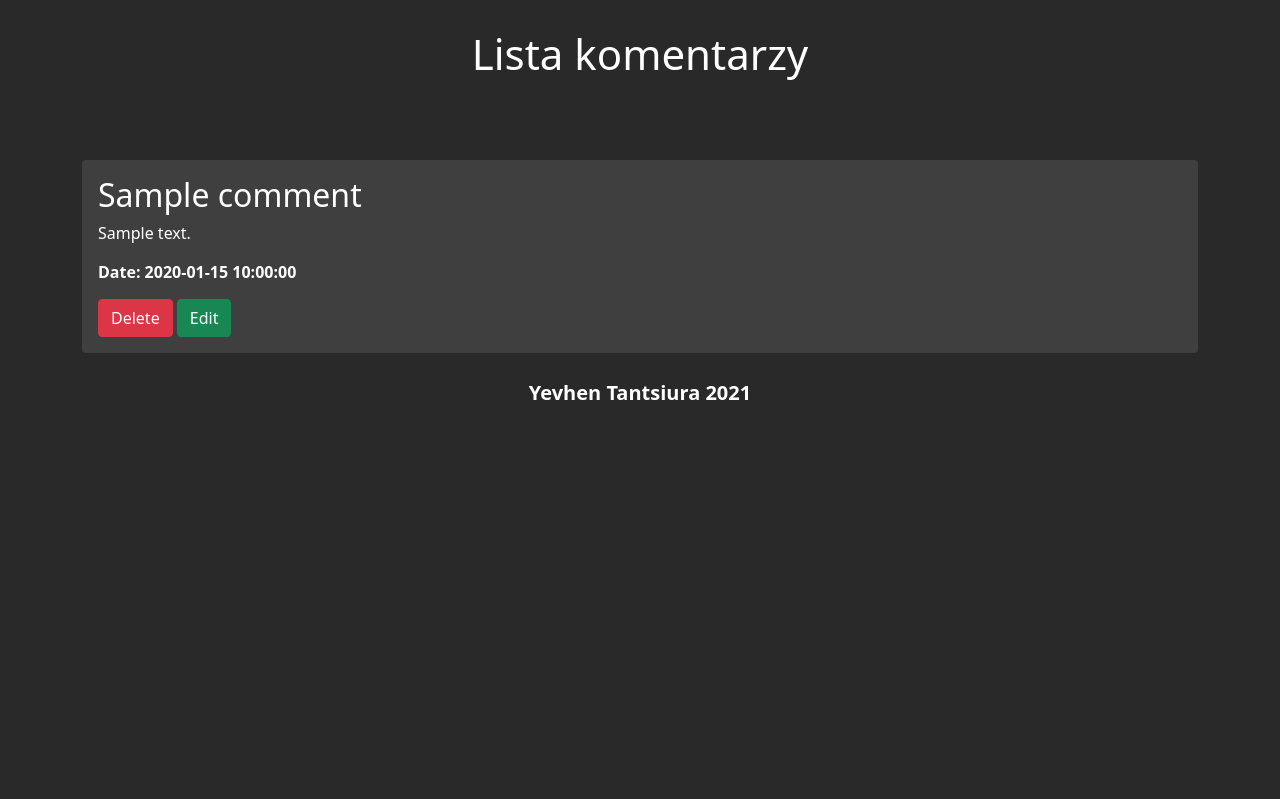
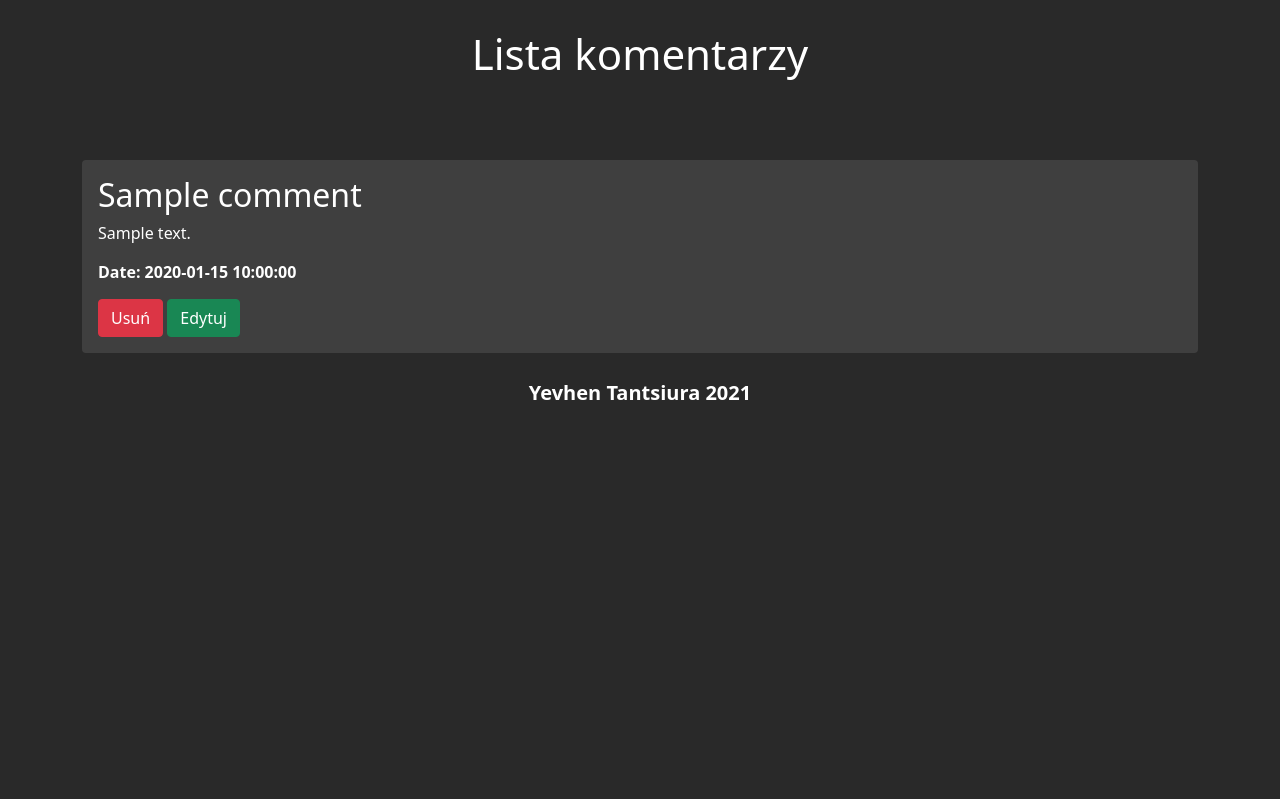
Before and after one commit to yevhen-tantsiura/projekt, a Flask app: template templates/comments.html in a window 1280 px wide. Shown: the part 61-860 px from the top of the page. Run offline with Flask 2, Linux system fonts and the light colour scheme; the template is opened without the code that fills it: most values are stand-ins (such as "Sample title", 1, 10 or a date in 2020); some libraries are stand-ins or nearby versions.

Commit message:
v0.9.2.3

```diff
--- a/AzureDB.py
+++ b/AzureDB.py
@@ -26,7 +26,7 @@ class AzureDB:
 
     def azureGetData(self):
         try:
-            self.cursor.execute("SELECT id,name,mail,text,date from data")
+            self.cursor.execute("SELECT * from data")
             data = self.cursor.fetchall()
             return data
         except pypyodbc.DatabaseError as exception:
--- a/app.py
+++ b/app.py
@@ -31,13 +31,10 @@ def contact():
 
     return render_template('contact.html')
 
-@app.route('/comments', methods=['POST','GET'])
+@app.route('/comments')
 def comments():
-    if request.method == "GET":
-        data = AzureDB().azureGetData()
-        return render_template("comments.html", data = data)
-    else:
-        return 'ERROR'
+    data = AzureDB().azureGetData()
+    return render_template("comments.html", data = data)
 
 @app.route('/comments/<int:id>/delete')
 def delete_comm(id):
--- a/templates/comments.html
+++ b/templates/comments.html
@@ -13,8 +13,8 @@ Lista komentarzy
         <h2 style="color: white;">{{ comments.name }}</h2>
         <p>{{ comments.text }}</p>
         <p><b> Date: {{ comments.date }}</b></p>
-        <a href="/comments/{{ comments.id }}/delete" class="btn btn-danger">Delete</a>
-        <a href="/comments/{{ comments.id }}/edit" class="btn btn-success">Edit</a>
+        <a href="/comments/{{ comments.id }}/delete" class="btn btn-danger">Usuń</a>
+        <a href="/comments/{{ comments.id }}/edit" class="btn btn-success">Edytuj</a>
     </div>
     {% else %}
     <div class="head">
```
